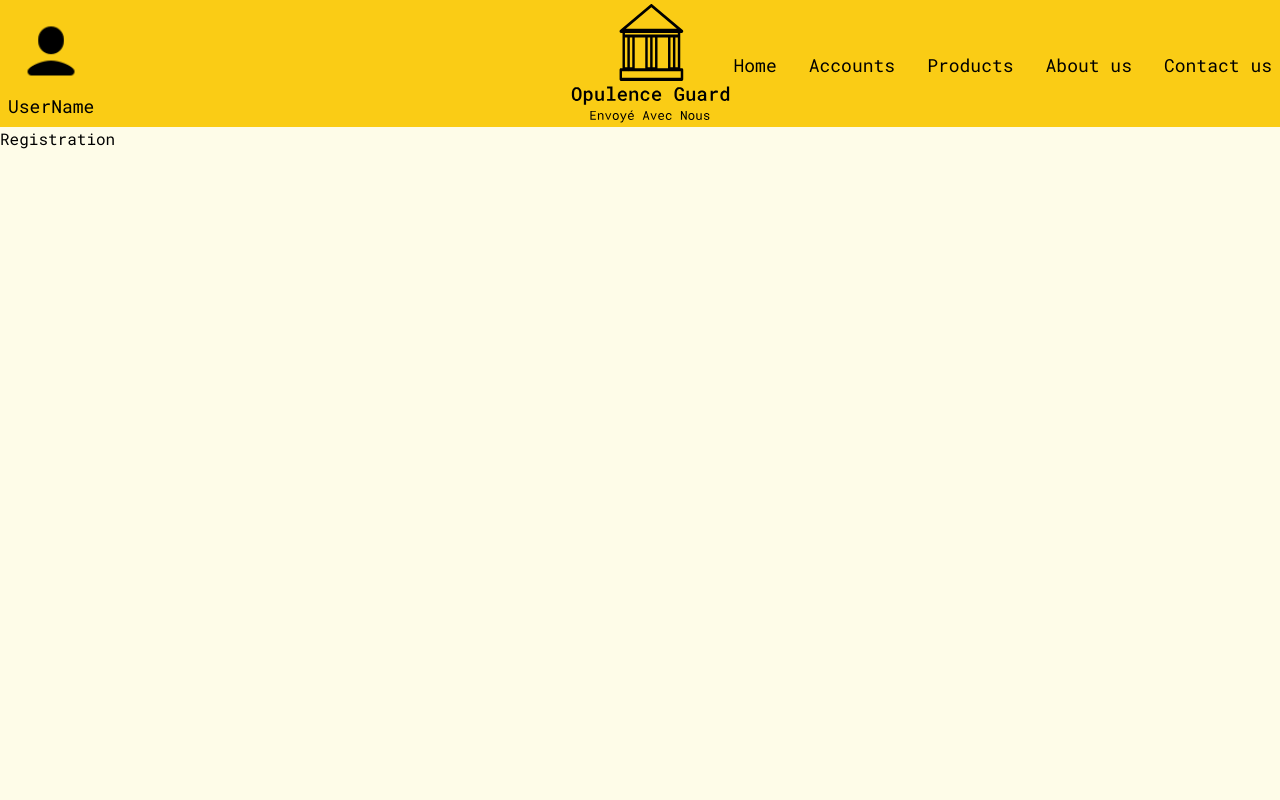
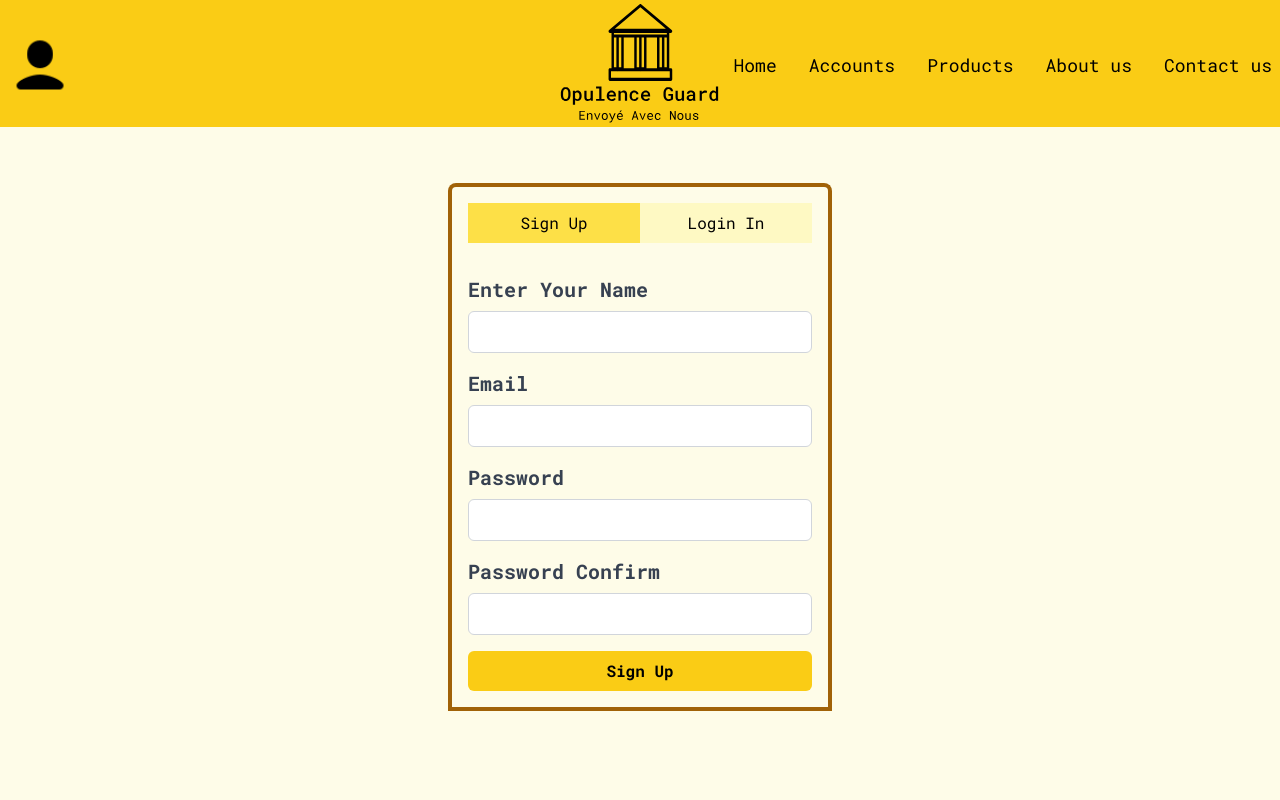
Before and after one commit to AbdullahPro2/Opulence-Guard, a React (Vite) app: page /registration in a window 1280 px wide. Shown: the top 800 px of the page. Built offline with nearby package versions, Linux system fonts and the light colour scheme.

Commit message:
User Registration Added

```diff
--- a/package.json
+++ b/package.json
@@ -12,6 +12,8 @@
   "dependencies": {
     "@reduxjs/toolkit": "^2.0.1",
     "aos": "^2.3.4",
+    "firebase": "^10.7.2",
+    "install": "^0.13.0",
     "react": "^18.2.0",
     "react-dom": "^18.2.0",
     "react-redux": "^9.1.0",
--- a/src/features/Transaction/Transaction.jsx
+++ b/src/features/Transaction/Transaction.jsx
@@ -17,7 +17,9 @@ const TransactionForm = () => {
   const [payLoanAmount, setPayLoan] = useState('');
   const [withdrawAmount, setWithdrawAmount] = useState('');
   const [transferAmount, setTransferAmount] = useState('');
-
+  const dispatch = useDispatch();
+  const { balance, loan } = useSelector((state) => state.account);
+  const { fullName, accountNumber } = useSelector((state) => state.user);
   const formDiv = useRef();
   useEffect(() => {
     if (btnOpen !== '') {
@@ -25,8 +27,6 @@ const TransactionForm = () => {
     }
   }, [btnOpen]);
 
-  const dispatch = useDispatch();
-  const { balance, loan } = useSelector((state) => state.account);
   function handleDeposit() {
     dispatch(deposite(depositAmount));
   }
@@ -46,7 +46,7 @@ const TransactionForm = () => {
     <div className="container mx-auto mb-6 mt-8">
       <div className="mx-2 flex flex-col rounded-lg bg-gray-200 p-8 shadow-md md:flex-row md:justify-between ">
         <h1 className="mb-2 text-xl font-bold md:text-2xl lg:text-4xl">
-          Welcome, %NAME%
+          Welcome, {fullName}
         </h1>
         <div>
           <p className="text-lg md:text-xl lg:text-2xl">
@@ -54,7 +54,7 @@ const TransactionForm = () => {
             {balance}
           </p>
           <p className="text-lg md:text-xl lg:text-2xl">
-            <strong>Account Number:</strong> %ACCOUNT-NUMBER%
+            <strong>Account Number:</strong> {accountNumber}
           </p>
           {loan > 0 && (
             <p className="text-lg md:text-xl lg:text-2xl">
--- /dev/null
+++ b/src/features/User/Login.jsx
@@ -0,0 +1,80 @@
+import { signInWithEmailAndPassword } from 'firebase/auth';
+import React, { useState } from 'react';
+import { auth } from '../../firbaseConfig';
+import { useNavigate } from 'react-router-dom';
+
+function LoginForm() {
+  const [userName, setUserName] = useState('');
+  const [email, setEmail] = useState('');
+  const [password, setPassword] = useState('');
+  const navigate = useNavigate();
+  function handleSubmit(e) {
+    e.preventDefault();
+    signInWithEmailAndPassword(auth, email, password).then((userCreadential) =>
+      navigate('/app'),
+    );
+  }
+  return (
+    <form
+      className="flex flex-col gap-4 border-x-4 border-b-4 border-yellow-700 p-4 xs:w-[80%] sm:w-1/2 lg:w-[40%] xl:w-[30%]"
+      onSubmit={(e) => handleSubmit(e)}
+    >
+      <div className="flex w-full flex-col ">
+        <label
+          htmlFor="userName"
+          className="mb-2 text-base font-bold text-gray-700 md:text-xl"
+        >
+          Enter Your Name
+        </label>
+        <input
+          className="rounded-md border border-gray-300 p-2"
+          type="text"
+          name="userName"
+          required
+          onChange={(e) => setUserName(e.target.value)}
+          value={userName}
+        />
+      </div>
+      <div className="flex w-full flex-col ">
+        <label
+          htmlFor="email"
+          className="mb-2 text-base font-bold text-gray-700 md:text-xl"
+        >
+          Email
+        </label>
+        <input
+          className="rounded-md border border-gray-300 p-2"
+          type="email"
+          name="email"
+          required
+          onChange={(e) => setEmail(e.target.value)}
+          value={email}
+        />
+      </div>
+      <div className="flex w-full flex-col">
+        <label
+          htmlFor="password"
+          className="mb-2 text-base font-bold text-gray-700 md:text-xl"
+        >
+          Password
+        </label>
+        <input
+          className="rounded-md border border-gray-300 p-2"
+          type="password"
+          name="password"
+          required
+          onChange={(e) => setPassword(e.target.value)}
+          value={password}
+        />
+      </div>
+      <button
+        className="w-full rounded-md bg-yellow-400 px-4 py-2 font-black text-black hover:bg-yellow-600 "
+        type="submit"
+      >
+        Login
+      </button>
+    </form>
+  );
+}
+
+export default LoginForm;
--- a/src/features/User/Registration.jsx
+++ b/src/features/User/Registration.jsx
@@ -1,7 +1,40 @@
-import React from "react";
+import React, { useEffect, useState } from 'react';
+import SignUp from './SignUp';
+import Login from './Login';
+import { useSelector } from 'react-redux';
 
 function Registration() {
-  return <div>Registration</div>;
+  const [firstTime, setFirstTime] = useState(true);
+  const { fullName } = useSelector((state) => state.user);
+  useEffect(() => {
+    if (fullName) {
+      setFirstTime(false);
+    }
+  }, [fullName]);
+  return (
+    <div className=" flex h-[80dvh] flex-col items-center justify-center">
+      <div className=" flex justify-between rounded-tl-lg rounded-tr-lg border-x-4 border-t-4 border-yellow-700 p-4  xs:w-[80%] sm:w-1/2 lg:w-[40%]  xl:w-[30%]">
+        <button
+          className={`w-1/2 p-2  ${
+            firstTime ? ' bg-yellow-300' : 'bg-yellow-100 '
+          }`}
+          onClick={() => setFirstTime(true)}
+        >
+          Sign Up
+        </button>
+        <button
+          className={`w-1/2 p-2 ${
+            !firstTime ? ' bg-yellow-300' : ' bg-yellow-100'
+          }`}
+          onClick={() => setFirstTime(false)}
+        >
+          Login In
+        </button>
+      </div>
+      {firstTime && <SignUp />}
+      {!firstTime && <Login />}
+    </div>
+  );
 }
 
 export default Registration;
--- /dev/null
+++ b/src/features/User/SignUp.jsx
@@ -0,0 +1,104 @@
+import React, { useState } from 'react';
+import { createUser } from './UserSlice';
+import { useDispatch } from 'react-redux';
+import { auth } from '../../firbaseConfig';
+import { createUserWithEmailAndPassword } from 'firebase/auth';
+import { useNavigate } from 'react-router-dom';
+
+function SignUp() {
+  const [userName, setUserName] = useState('');
+  const [email, setEmail] = useState('');
+  const [password, setPassword] = useState('');
+  const [confirmPassword, setConfirmPassword] = useState('');
+  const navigate = useNavigate();
+  const dispatch = useDispatch();
+  async function handleSubmit(e) {
+    e.preventDefault();
+    if (password === confirmPassword && userName) {
+      //   dispatch(createUser(userName, password));
+      const res = await createUserWithEmailAndPassword(auth, email, password);
+      if (res.user.email) {
+        navigate('/registration');
+      }
+    }
+  }
+  return (
+    <form
+      className="flex flex-col gap-4 border-x-4 border-b-4 border-yellow-700 p-4 xs:w-[80%] sm:w-1/2 lg:w-[40%] xl:w-[30%]"
+      onSubmit={(e) => handleSubmit(e)}
+    >
+      <div className="flex w-full flex-col ">
+        <label
+          htmlFor="userName"
+          className="mb-2 text-base font-bold text-gray-700 md:text-xl"
+        >
+          Enter Your Name
+        </label>
+        <input
+          className="rounded-md border border-gray-300 p-2"
+          type="text"
+          name="userName"
+          required
+          onChange={(e) => setUserName(e.target.value)}
+          value={userName}
+        />
+      </div>
+      <div className="flex w-full flex-col">
+        <label
+          htmlFor="email"
+          className="mb-2 text-base font-bold text-gray-700 md:text-xl"
+        >
+          Email
+        </label>
+        <input
+          className="rounded-md border border-gray-300 p-2"
+          type="email"
+          name="email"
+          required
+          onChange={(e) => setEmail(e.target.value)}
+          value={email}
+        />
+      </div>
+      <div className="flex w-full flex-col ">
+        <label
+          htmlFor="password"
+          className="mb-2 text-base font-bold text-gray-700 md:text-xl"
+        >
+          Password
+        </label>
+        <input
+          className="rounded-md border border-gray-300 p-2"
+          type="password"
+          name="password"
+          required
+          onChange={(e) => setPassword(e.target.value)}
+          value={password}
+        />
+      </div>
+      <div className="flex w-full flex-col ">
+        <label
+          htmlFor="passwordConfirm"
+          className="mb-2 text-base font-bold text-gray-700 md:text-xl"
+        >
+          Password Confirm
+        </label>
+        <input
+          className="rounded-md border border-gray-300 p-2"
+          type="password"
+          name="passwordConfirm"
+          required
+          onChange={(e) => setConfirmPassword(e.target.value)}
+          value={confirmPassword}
+        />
+      </div>
+      <button
+        type="submit"
+        className="w-full rounded-md bg-yellow-400 px-4 py-2 font-black text-black hover:bg-yellow-600 "
+      >
+        Sign Up
+      </button>
+    </form>
+  );
+}
+
+export default SignUp;
--- a/src/features/User/UserSlice.js
+++ b/src/features/User/UserSlice.js
@@ -0,0 +1,56 @@
+import { createSlice } from '@reduxjs/toolkit';
+
+const initialState = {
+  fullName: '',
+  password: '',
+  accountNumber: '',
+};
+
+function generateBankAccountNumber(existingAccountNumbers) {
+  // Set the maximum and minimum values for the 6-digit account number
+  const minAccountNumber = 100000;
+  const maxAccountNumber = 999999;
+
+  let newAccountNumber;
+
+  // Generate a unique 6-digit random number
+  do {
+    newAccountNumber = Math.floor(
+      Math.random() * (maxAccountNumber - minAccountNumber + 1) +
+        minAccountNumber,
+    );
+  } while (existingAccountNumbers.includes(newAccountNumber));
+
+  // Add the new account number to the existing list
+  existingAccountNumbers.push(newAccountNumber);
+
+  return newAccountNumber;
+}
+const userSlice = createSlice({
+  name: 'user',
+  initialState,
+  reducers: {
+    createUser: {
+      prepare(fullName, password) {
+        return {
+          payload: {
+            fullName,
+            password,
+            accountNumber: Math.floor(
+              Math.random() * (99999 - 10000 + 1) + 10000,
+            ),
+          },
+        };
+      },
+      reducer(state, action) {
+        state.fullName = action.payload.fullName;
+        state.password = action.payload.password;
+        state.accountNumber = action.payload.accountNumber;
+      },
+    },
+  },
+});
+
+export const { createUser } = userSlice.actions;
+
+export default userSlice.reducer;
--- /dev/null
+++ b/src/firbaseConfig.js
@@ -0,0 +1,17 @@
+import { initializeApp } from 'firebase/app';
+import { getAuth } from 'firebase/auth';
+import { getFirestore } from 'firebase/firestore';
+
+const firebaseConfig = {
+  apiKey: 'AIzaSyD35eDfuLb1Nl3X-G13_1-NBrDTPInWIag',
+  authDomain: 'envoye-avec-nous.firebaseapp.com',
+  projectId: 'envoye-avec-nous',
+  storageBucket: 'envoye-avec-nous.appspot.com',
+  messagingSenderId: '1068013526137',
+  appId: '1:1068013526137:web:eba4ff6405b560968048a8',
+};
+
+// Initialize Firebase
+export const app = initializeApp(firebaseConfig);
+export const auth = getAuth(app);
+export const db = getFirestore(app);
--- a/src/store.js
+++ b/src/store.js
@@ -1,9 +1,11 @@
 import { configureStore } from '@reduxjs/toolkit';
 import accountReducer from './features/Transaction/TransactionSlice';
+import userReducer from './features/User/UserSlice';
 
 const store = configureStore({
   reducer: {
     account: accountReducer,
+    user: userReducer,
   },
 });
 
--- a/src/ui/Header.jsx
+++ b/src/ui/Header.jsx
@@ -4,6 +4,7 @@ import MenuIcon from '../assets/MenuIcon.png';
 import CrossIcon from '../assets/CrossIcon.png';
 import { useEffect, useState } from 'react';
 import { Link } from 'react-router-dom';
+import { useSelector } from 'react-redux';
 function Header() {
   const [isOpen, setIsOpen] = useState(false);
   const [prevScrollPos, setPrevScrollPos] = useState(0);
@@ -21,7 +22,7 @@ function Header() {
     window.addEventListener('scroll', handleScroll);
     return () => window.removeEventListener('scroll', handleScroll);
   }, [isOpen, prevScrollPos]);
-
+  const { fullName } = useSelector((state) => state.user);
   return (
     <header className="relative z-40 flex items-center justify-between bg-yellow-400 px-2 py-1 text-sm md:text-base xl:text-lg">
       <div className=" mt-3 text-center">
@@ -30,11 +31,11 @@ function Header() {
           <img
             src={UserImg}
             alt="User"
-            className="mx-auto mb-2 w-8 md:w-12 xl:w-16"
+            className={`mx-auto mb-2 w-8 md:w-12 xl:w-16`}
           />
         </Link>
 
-        <h3>UserName</h3>
+        <h3>{fullName}</h3>
       </div>
       <img src={Logo} alt="Main Logo" className="w-28 md:w-32 lg:w-40 " />
       <div className="w-16">
@@ -54,7 +55,7 @@ function Header() {
           />
         )}
         <ul
-          className={`absolute right-0 top-0 flex h-screen w-[0px] flex-col items-center justify-center gap-16 bg-yellow-500  transition-all duration-300 xl:top-[40%] xl:h-auto xl:w-auto xl:flex-row xl:items-start xl:justify-end  xl:gap-8 xl:bg-transparent xl:px-2 xl:text-lg ${
+          className={`absolute right-0 top-0 flex h-screen w-[0px] flex-col items-center justify-center gap-16 bg-yellow-300  transition-all duration-300 xl:top-[40%] xl:h-auto xl:w-auto xl:flex-row xl:items-start xl:justify-end  xl:gap-8 xl:bg-transparent xl:px-2 xl:text-lg ${
             isOpen ? 'w-[50%] ' : ''
           } `}
         >
```
Also changed, not shown: src/features/User/CreateUser.jsx (deleted), 1 other file (tests, documents, lock files or other folders).
